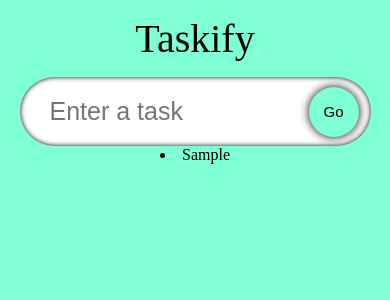
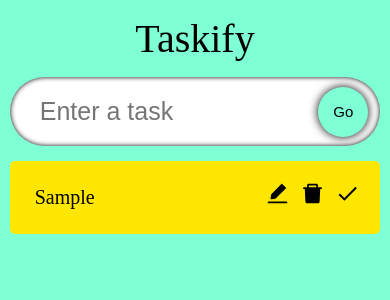
Before and after one commit to eddystruillou/typescript_todolist, a React (Create React App) app: page / in a window 390 px wide. Both pictures are taken after typing "Sample" into the empty fields and a click on the button "Go". Shown: the top 300 px of the page. Built offline with nearby package versions, Linux system fonts and the light colour scheme; the HTML template or start-up script is replaced by a standard one; a web font is replaced by a local one.

Commit message:
Implement SingleTodo component and do some style

```diff
--- a/src/components/SingleTodo.tsx
+++ b/src/components/SingleTodo.tsx
@@ -1,11 +1,30 @@
-import React from 'react'
+import React from 'react';
+import { Todo } from '../model';
+import { AiFillEdit, AiFillDelete } from 'react-icons/ai';
+import { MdDone } from 'react-icons/md';
+import './styles.css';
 
-const SingleTodo: React.FC = () => {
-  return (
-    <div>
+type Props = {
+    todo: Todo;
+    todos: Todo[];
+    setTodos: React.Dispatch<React.SetStateAction<Todo[]>>
+}
 
-    </div>
-  )
+const SingleTodo: React.FC<Props> = ({ todo, todos, setTodos }) => {
+  return <form action="" className="todos__single">
+      <span className="todos__single--text">{todo.todo}</span>
+      <div>
+          <span className="icon">
+              <AiFillEdit />
+          </span>
+          <span className="icon">
+              <AiFillDelete />
+          </span>
+          <span className="icon">
+              <MdDone />
+          </span>
+      </div>
+  </form>
 }
 
 export default SingleTodo
--- a/src/components/TodoList.tsx
+++ b/src/components/TodoList.tsx
@@ -1,5 +1,6 @@
 import React from "react";
 import { Todo } from "../model";
+import SingleTodo from "./SingleTodo";
 import "./styles.css";
 
 interface Props {
@@ -10,7 +11,12 @@
 const TodoList: React.FC<Props> = ({ todos, setTodos }) => {
   return <div className="todos">
       {todos.map(todo =>
-          <li>{todo.todo}</li>
+          <SingleTodo
+            todo={todo}
+            key={todo.id}
+            todos={todos}
+            setTodos={setTodos}
+          />
       )}
   </div>
 }
--- a/src/components/styles.css
+++ b/src/components/styles.css
@@ -44,3 +44,47 @@
     width: 90%;
     flex-wrap: wrap;
 }
+
+.todos__single {
+    display: flex;
+    width: 29.5%;
+    border-radius: 5px;
+    padding: 20px;
+    margin-top: 15px;
+    background-color: rgb(255, 230, 0);
+}
+
+.todos__single--text {
+    flex: 1;
+    padding: 5px;
+    border: none;
+    font-size: 20px;
+}
+
+.todos__single--text:focus {
+    outline: none;
+}
+
+.icon {
+    margin-left: 10px;
+    font-size: 25px;
+    cursor: pointer;
+}
+
+@media (max-width: 1200px) {
+    .todos__single {
+        width: 40%;
+    }
+}
+
+@media (max-width: 700px) {
+    .input {
+        width: 95%;
+    }
+    .todos {
+        width: 95%;
+    }
+    .todos__single {
+        width: 100%;
+    }
+}
```
